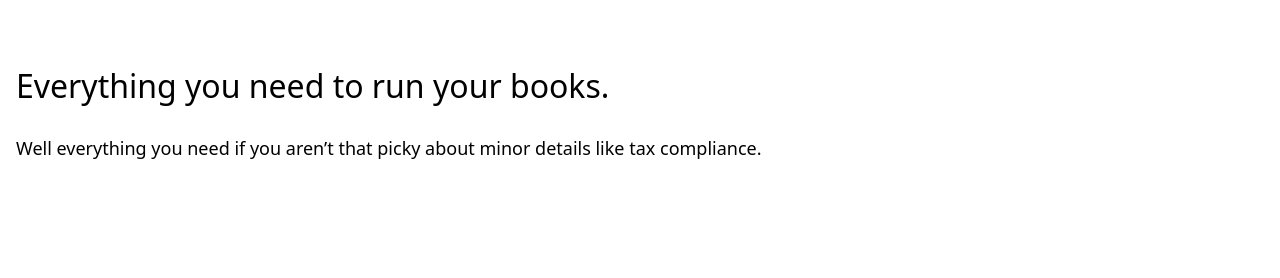
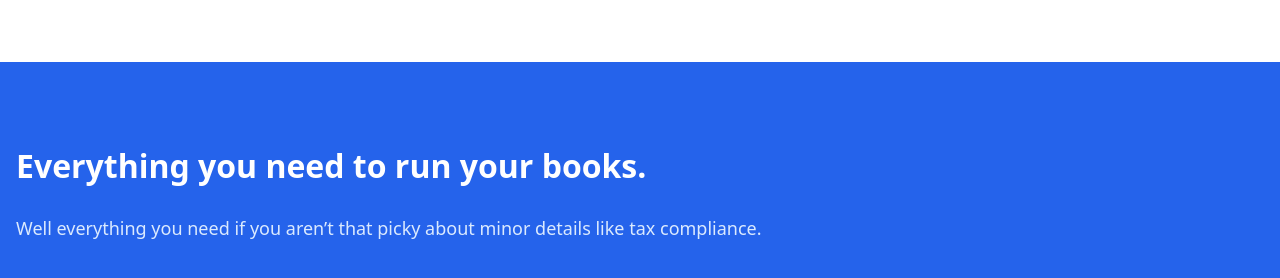
Before and after one commit to amine-omari/Taxpal-clone, a Next.js app: page / in a window 1280 px wide. Shown: the part 1026-1304 px from the top of the page. Before the commit the page ends 1188 px from the top, so only its background shows below. Built offline with nearby package versions, Linux system fonts and the light colour scheme.

Commit message:
feat: add padding style for the SeconSection component

```diff
--- a/components/SecondSection.jsx
+++ b/components/SecondSection.jsx
@@ -2,10 +2,12 @@ import React from "react";
 
 const SecondSection = () => {
   return (
-    <section className="px-4">
+    <section className="bg-blue-600 px-4 pb-28 pt-20">
       <div className="space-y-6">
-        <h2 className="text-[32px]">Everything you need to run your books.</h2>
-        <p className="text-lg">
+        <h2 className="text-[32px] font-semibold text-white">
+          Everything you need to run your books.
+        </h2>
+        <p className="text-lg text-blue-100">
           Well everything you need if you aren’t that picky about minor details
           like tax compliance.
         </p>
```
